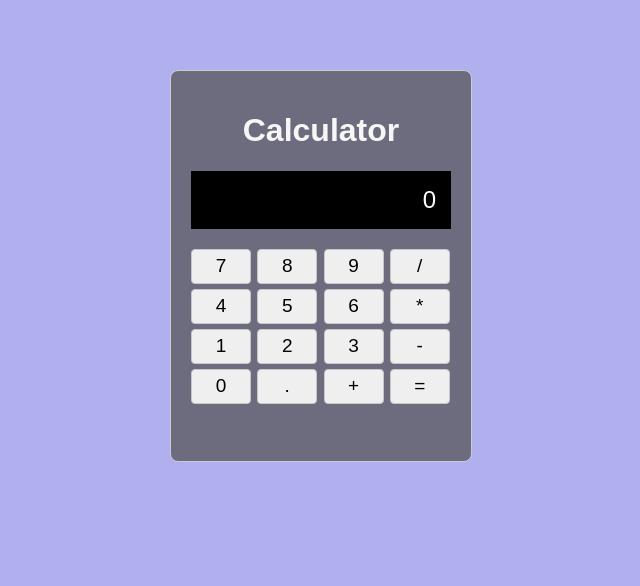
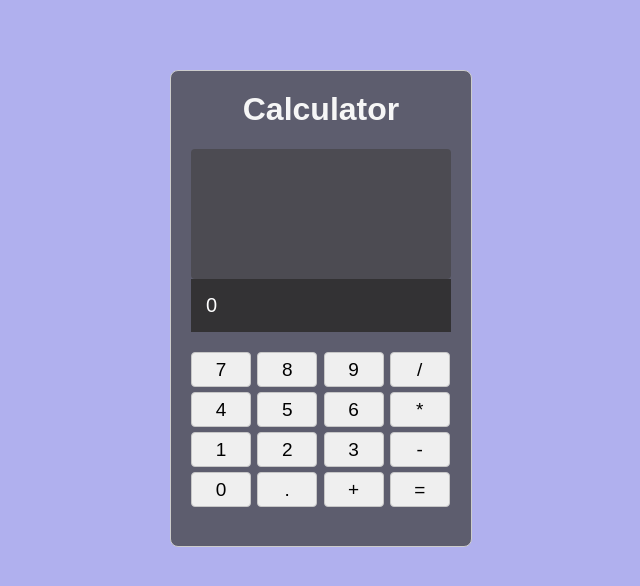
Before and after one commit to Pho3nyxX/react-calculator, a React (Vite) app: page / in a window 1280 px wide. Shown: the top 586 px of the page, without its empty margins (319-959 px from the left). Built offline with nearby package versions, Linux system fonts and the light colour scheme.

Commit message:
calculator history added

```diff
--- a/src/components/Calculator.jsx
+++ b/src/components/Calculator.jsx
@@ -1,15 +1,25 @@
+import { useRef, useEffect } from "react";
 import Display from "./Display";
 import ButtonGrid from "./ButtonGrid";
+import History from "./History";
 import useCalculator from "../hooks/useCalculator";
 
 function Calculator() {
-    const { value, append, compute } = useCalculator();
+    const { value, append, compute, history, clear } = useCalculator();
+    const historyRef = useRef(null);
+
+    useEffect(() => {
+        if (historyRef.current) {
+            historyRef.current.scrollTop = historyRef.current.scrollHeight;
+        }
+    }, [history]);
 
     return (
         <div className="calculator">
             <h1>Calculator</h1>
+            <History history={history} historyRef={historyRef}/>
             <Display value={value || "0"} />
-            <ButtonGrid append={append} compute={compute} />
+            <ButtonGrid append={append} compute={compute} clear={clear} />
         </div>
     )
 }
--- a/src/components/History.jsx
+++ b/src/components/History.jsx
@@ -0,0 +1,13 @@
+function History({ history, historyRef }) {
+    return (
+        <div className="history" ref={historyRef}>
+            {history.map((item, index) => (
+                <div key={index} className="history-item">
+                    {item}
+                </div>
+            ))}
+        </div>
+    );
+}
+
+export default History;
--- a/src/hooks/useCalculator.jsx
+++ b/src/hooks/useCalculator.jsx
@@ -3,21 +3,36 @@ import { calculate } from "../utils/calculate";
 
 function useCalculator() {
     const [value, setValue] = useState("");
+    const [history, setHistory] = useState([]);
 
     const append = (char) => {
         setValue((prev) => prev + char);
     };
 
+    // const compute = () => {
+    //     try {
+    //         const result = eval(value);
+    //         setValue(String(result));
+    //     } catch {
+    //         setValue("Error");
+    //     }
+    // };
+
     const compute = () => {
         try {
             const result = eval(value);
+            setHistory((prev) => [...prev, `${value} = ${result}`]);
             setValue(String(result));
         } catch {
             setValue("Error");
         }
     };
 
-    return { value, append, compute };
+    const clear = () => {
+        setValue("");
+    };
+
+    return { value, append, compute, history, clear };
 }
 
 export default useCalculator;
--- a/src/styles/Calculator.css
+++ b/src/styles/Calculator.css
@@ -12,27 +12,49 @@ body {
 
     .calculator {
         width: 260px;
-        height: 350px;
+        height: 435px;
         margin: 70px auto;
         padding: 20px;
         border: 1px solid #ccc;
         border-radius: 8px;
-        background-color: #504f4fb0;
-        /* background-color: #ffffff; */
+        background-color: #404040ba;
 
         h1 {
+            margin-top: 0;
             text-align: center;
             color: #f6f6f6;
         }
     }
 
+    .history {
+        height: 100px;
+        width: 230px;
+        padding: 15px;
+        font-size: 16px;
+        border-radius: 4px;
+        overflow-y: auto;
+        scroll-behavior: smooth;
+        color: #ffffff;
+        background-color: #4241419c;
+
+        .history-item {
+            margin: 0 -15px;
+            padding: 5px 15px;
+            border-bottom: 1px solid #00000042;
+
+            &:hover{
+                background-color: #7070705e;
+            }
+        }
+    }
+
     .display {
         padding: 15px;
-        font-size: 24px;
-        text-align: right;
-        background: #000000;
+        font-size: 20px;
+        text-align: left;
+        margin-bottom: 20px;
         color: #ffffff;
-        margin-bottom: 20px;
+        background: #2d2c2cdb;
     }
 
     .button-grid {
@@ -45,8 +67,8 @@ body {
             width: 60px;
             padding: 5px;
             font-size: 19px;
+            border-radius: 4px;
             border: 1px solid #c7c7c7;
-            border-radius: 4px;
         }
     }
 }
```
